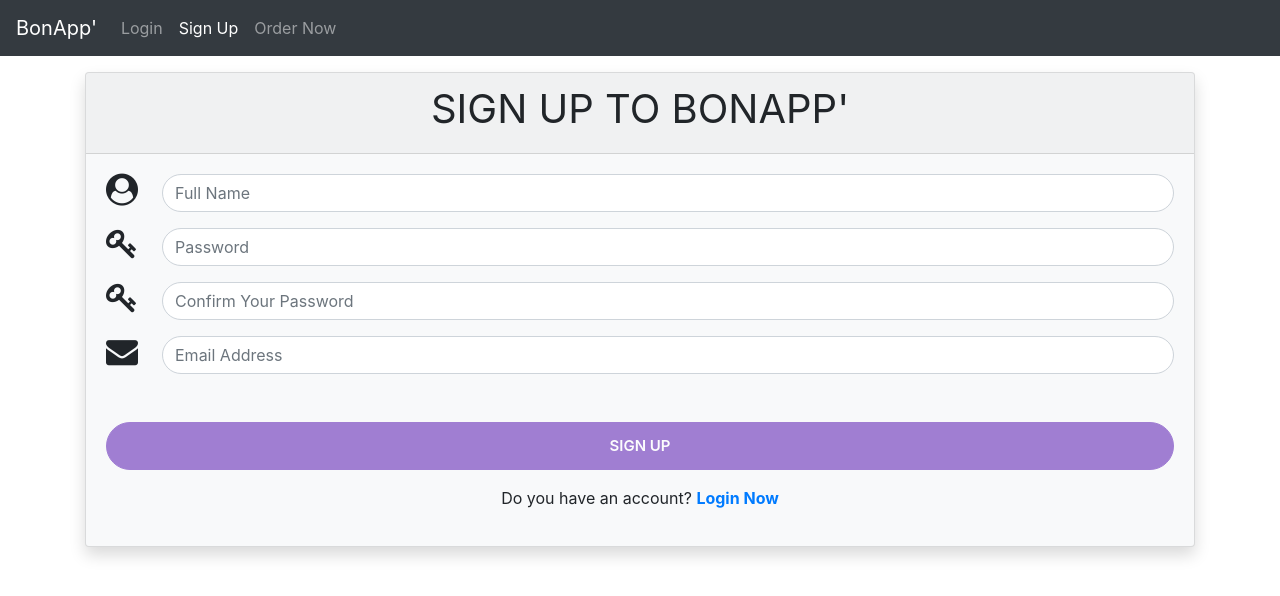
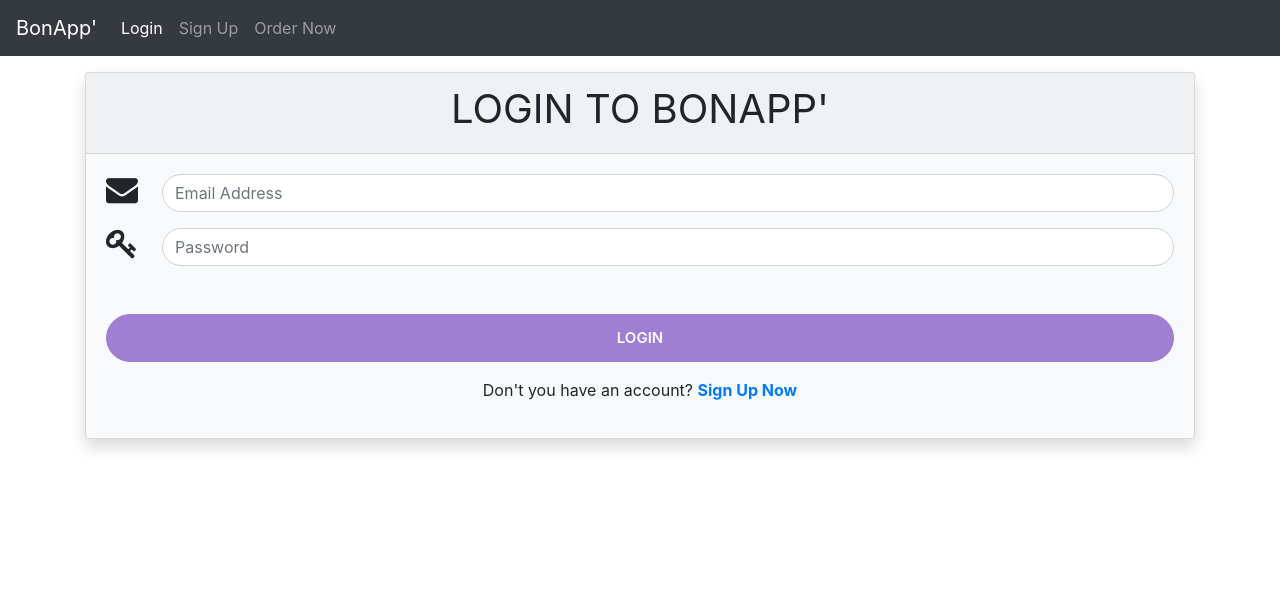
Before and after one commit to jeremylzn/BonApp, an Angular app in the folder 02_UIL/client/: page /#/login in a window 1280 px wide. Before the commit this address led to /signup. Shown: the top 596 px of the page. Built offline with nearby package versions, Linux system fonts and the light colour scheme.

Commit message:
implement login, fixed sign-up, routing to home as logged

```diff
--- a/02_UIL/client/src/app/app-routing.module.ts
+++ b/02_UIL/client/src/app/app-routing.module.ts
@@ -16,14 +16,14 @@ const routes: Routes = [
     component: LoginComponent,
   },
   {
-    path: 'home',
+    path: 'users/home',
     component: HomeComponent,
   }
 ];
 
 
 @NgModule({
-  imports: [RouterModule.forRoot(routes)],
+  imports: [RouterModule.forRoot(routes, {useHash: true})],
   exports: [RouterModule]
 })
 export class AppRoutingModule { }
--- a/02_UIL/client/src/app/home/home.component.html
+++ b/02_UIL/client/src/app/home/home.component.html
@@ -1 +1 @@
-<p>home works!</p>
+<h1>Hello {{name}}</h1>
--- a/02_UIL/client/src/app/home/home.component.ts
+++ b/02_UIL/client/src/app/home/home.component.ts
@@ -1,6 +1,6 @@
 import { Component, OnInit } from '@angular/core';
-import { UserService } from '../shared/services/user.service';
-import { User } from '../shared/models/user.model';
+import { AuthService } from '../shared/services/auth/auth.service';
+import { User } from '../shared/models/auth/user.model';
 
 @Component({
   selector: 'app-home',
@@ -10,17 +10,19 @@ import { User } from '../shared/models/user.model';
 export class HomeComponent implements OnInit {
 
   public user:User;
-  constructor(private UserService : UserService) {
-    this.user=this.UserService.user
+  public name:String;
+  constructor(private AuthService : AuthService) {
+    this.user=this.AuthService.user
   }
 
   ngOnInit(): void {
     this.Home();
+
   }
 
   public Home(){
-    this.UserService.GetHome()
-    .subscribe(res=>{console.log(res);}, err=>{console.log(err);})
+    this.AuthService.GetHome()
+    .subscribe(res=>this.name=res["name"], err=>{console.log(err);})
   }
 
 }
--- a/02_UIL/client/src/app/login/login.component.html
+++ b/02_UIL/client/src/app/login/login.component.html
@@ -1,4 +1,4 @@
-<form class="card  text-center mb-3 form-group bg-light shadow">
+<form [formGroup]="signupForm" (ngSubmit)="onSubmit()" class="card  text-center mb-3 form-group bg-light shadow">
     <!-- Form Title -->
     <div class="card-header ">
         <h1 class="font-weight-light text-uppercase"><b>LOGIN TO BONAPP'</b></h1>
@@ -9,21 +9,21 @@
         <div class="form-group">
             <div class="input-group">
                 <span class="input-group-addon"><i class="fa fa-envelope fa-2x"></i></span><br>
-                <input name="email" type="email" class=" ml-4 form-control rounded-pill form-control-md" placeholder="Email Address" (change)="checkEmail($event.target.value)" required [(ngModel)]="user.email">
+                <input formControlName="email" type="email" class=" ml-4 form-control rounded-pill form-control-md" placeholder="Email Address">
             </div>
-            <label *ngIf="!checkemail" class="text-danger">The value is not a valid email address</label>
+            <label *ngIf="!signupForm.get('email').valid && signupForm.get('email').touched" class="text-danger">The value is not a valid email address</label>
         </div>
 
         <!-- Password input-->
         <div class="form-group">
             <div class="input-group">
                 <span class="input-group-addon"><i class="fa fa-key fa-2x"></i></span><br>
-                <input name="user_password" type="password" class=" ml-4 form-control rounded-pill form-control-md" placeholder="Password" required [(ngModel)]="user.password">
+                <input formControlName="password" type="password" class=" ml-4 form-control rounded-pill form-control-md" placeholder="Password">
             </div>
         </div>
 
         <!-- Submit Button -->
-        <button type="submit" class="btn mt-5 rounded-pill btn-lg btn-custom btn-block text-uppercase" (click)="onSubmit(user)">Login</button>
+        <button [disabled]="!signupForm.valid" type="submit" class="btn mt-5 rounded-pill btn-lg btn-custom btn-block text-uppercase">Login</button>
         <p class="mt-3 font-weight-normal">Don't you have an account? <a routerLink="/signup"><strong>Sign Up Now</strong></a></p>
     </div>
 </form>
--- a/02_UIL/client/src/app/login/login.component.ts
+++ b/02_UIL/client/src/app/login/login.component.ts
@@ -1,6 +1,9 @@
 import { Component, OnInit } from '@angular/core';
-import { UserService } from '../shared/services/user.service';
-import { User } from '../shared/models/user.model';
+import { AuthService } from '../shared/services/auth/auth.service';
+import { User } from '../shared/models/auth/user.model';
+import { FormGroup, FormControl, Validators } from '@angular/forms';
+import { Router } from '@angular/router';
+
 
 @Component({
   selector: 'app-login',
@@ -9,33 +12,35 @@ import { User } from '../shared/models/user.model';
 })
 export class LoginComponent implements OnInit {
 
-  public user:User;
-  public login:boolean;
-  public checkemail:boolean=true;
+  public user: User;
+  public token:String;
+  public signupForm: FormGroup;
 
-  constructor(private UserService : UserService) {
-    this.user=this.UserService.user
-   }
+  constructor(private AuthService: AuthService, private router: Router) {
+    this.user = this.AuthService.user;
+    this.token=this.AuthService.getToken;
+  }
 
   ngOnInit(): void {
+    this.signupForm = new FormGroup({
+      password: new FormControl('', Validators.required),
+      email: new FormControl('', [Validators.required, Validators.email])
+    });
   }
 
-  public checkEmail(email:string) {
-    const validEmailRegEx = /^(([^<>()\[\]\\.,;:\s@"]+(\.[^<>()\[\]\\.,;:\s@"]+)*)|(".+"))@((\[[0-9]{1,3}\.[0-9]{1,3}\.[0-9]{1,3}\.[0-9]{1,3}])|(([a-zA-Z\-0-9]+\.)+[a-zA-Z]{2,}))$/;
-    if (validEmailRegEx.test(email)) {
-        this.checkemail = true;
-    }else {
-      this.checkemail = null;
-    }
-}
+  public onSubmit() {
+    this.AuthService.user = {
+      password: this.signupForm.get('password').value,
+      email: this.signupForm.get('email').value,
+    };
+    this.AuthService.Login(this.AuthService.user)
+      .subscribe(res => {
+        console.log(res);
+        this.AuthService.getToken=res["token"];
+        this.signupForm.reset();
+        this.router.navigateByUrl('/users/home');
+      }, err => { console.log(err); })
+  }
 
-public onSubmit(user:User){
-  this.UserService.Login(user)
-  .subscribe(res=>{
-    this.login=true;
-    this.user.name=res["user"].name;
-    this.user.email=res["user"].email;
-  }, err=>{this.login=false; console.log(err);})
-}
 
 }
--- a/02_UIL/client/src/app/shared/models/user.model.ts
+++ b/02_UIL/client/src/app/shared/models/auth/user.model.ts
@@ -1,4 +1,4 @@
-export class User {
+export interface User {
     name?:string;
     email:string;
     password:string;
--- a/02_UIL/client/src/app/shared/services/user.service.ts
+++ b/02_UIL/client/src/app/shared/services/auth/auth.service.ts
@@ -1,18 +1,20 @@
 import { Injectable } from '@angular/core';
-import { HttpClient } from '@angular/common/http';
-import { User } from '../models/user.model';
+import { HttpClient, HttpHeaders} from '@angular/common/http';
+import { User } from '../../models/auth/user.model';
 
 @Injectable({
   providedIn: 'root'
 })
-export class UserService {
+export class AuthService {
 
-  public user:User={
-    name:'',
-    email:'',
-    password:''
+  public user: User = {
+    name: '',
+    email: '',
+    password: ''
   }
   readonly rootUrl = 'http://localhost:3000/'
+
+  public getToken:String;
 
   constructor(private httpRequest: HttpClient) { }
 
@@ -35,7 +37,12 @@ export class UserService {
   }
 
   public GetHome() {
-    return this.httpRequest.get(this.rootUrl + 'users/home');
+    console.log(this.getToken);
+    var header = {
+      headers: new HttpHeaders()
+        .set('Authorization',  `Bearer ${this.getToken}`)
+    }
+    return this.httpRequest.get(this.rootUrl + 'users/home/', header);
   }
 
 }
--- a/02_UIL/client/src/app/signup/signup.component.ts
+++ b/02_UIL/client/src/app/signup/signup.component.ts
@@ -1,22 +1,22 @@
 import { Component, OnInit } from '@angular/core';
 import { FormGroup, FormControl, Validators } from '@angular/forms';
 
-import { UserService } from '../shared/services/user.service';
-import { User } from '../shared/models/user.model';
+import { AuthService } from '../shared/services/auth/auth.service';
+import { User } from '../shared/models/auth/user.model';
 
 @Component({
   selector: 'app-signup',
   templateUrl: './signup.component.html',
   styleUrls: ['./signup.component.css'],
 })
+
 export class SignupComponent implements OnInit {
   public user: User;
   public signupForm: FormGroup;
-  public checkEmail: boolean = true;
   public registrationSuccess: boolean;
 
-  constructor(private UserService: UserService) {
-    this.user = this.UserService.user;
+  constructor(private AuthService: AuthService) {
+    this.user = this.AuthService.user;
   }
 
   ngOnInit() {
@@ -24,7 +24,7 @@ export class SignupComponent implements OnInit {
       name: new FormControl('', Validators.required),
       password: new FormControl('', Validators.required),
       confirmPassword: new FormControl('', Validators.required),
-      email: new FormControl('', [Validators.required, Validators.email]),
+      email: new FormControl('', [Validators.required, Validators.email])
     });
   }
 
@@ -33,13 +33,13 @@ export class SignupComponent implements OnInit {
   }
 
   public onSubmit() {
-    const user: User = {
+    this.AuthService.user = {
       name: this.signupForm.get('name').value,
       password: this.signupForm.get('password').value,
       email: this.signupForm.get('email').value,
     };
 
-    this.UserService.SignUp(user).subscribe(
+    this.AuthService.SignUp(this.AuthService.user).subscribe(
       (res) => {
         this.registrationSuccess = true;
         this.signupForm.reset();
```
Also changed, not shown: 1 other file (tests, documents, lock files or other folders).
